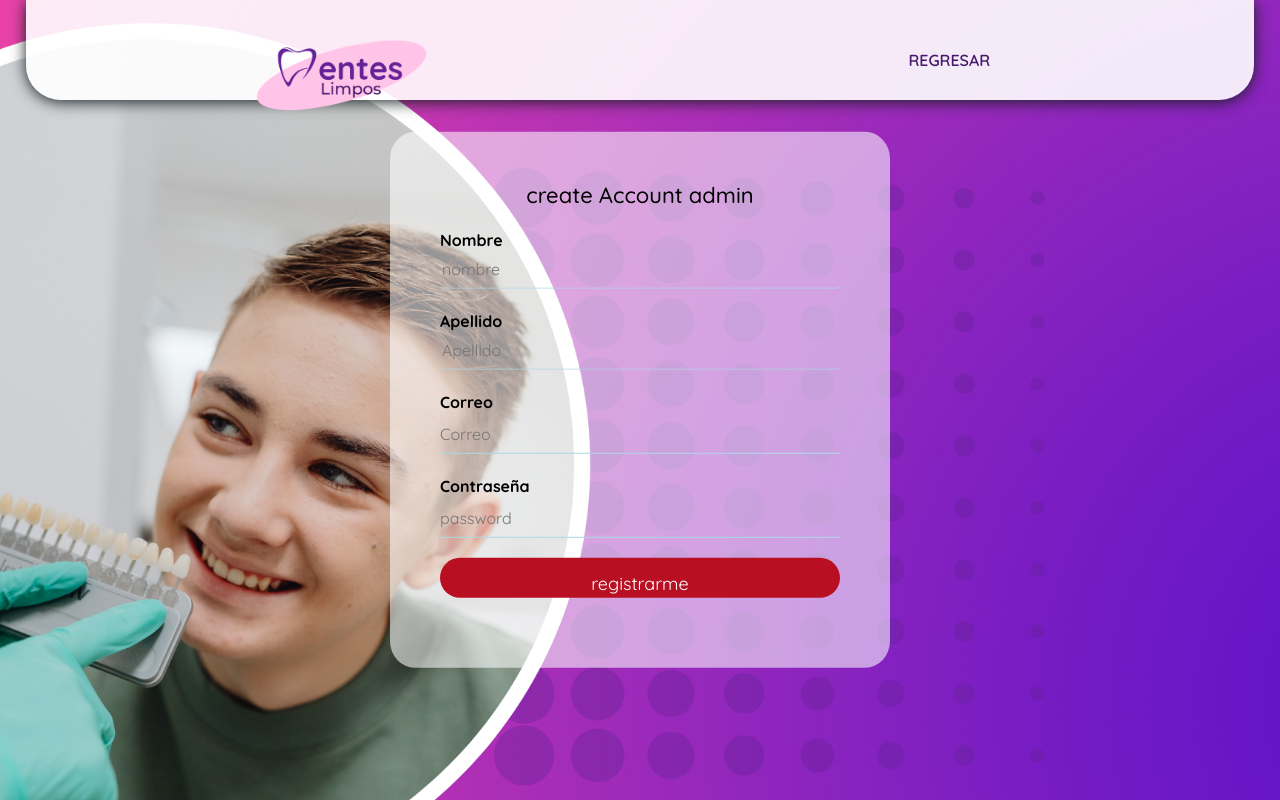
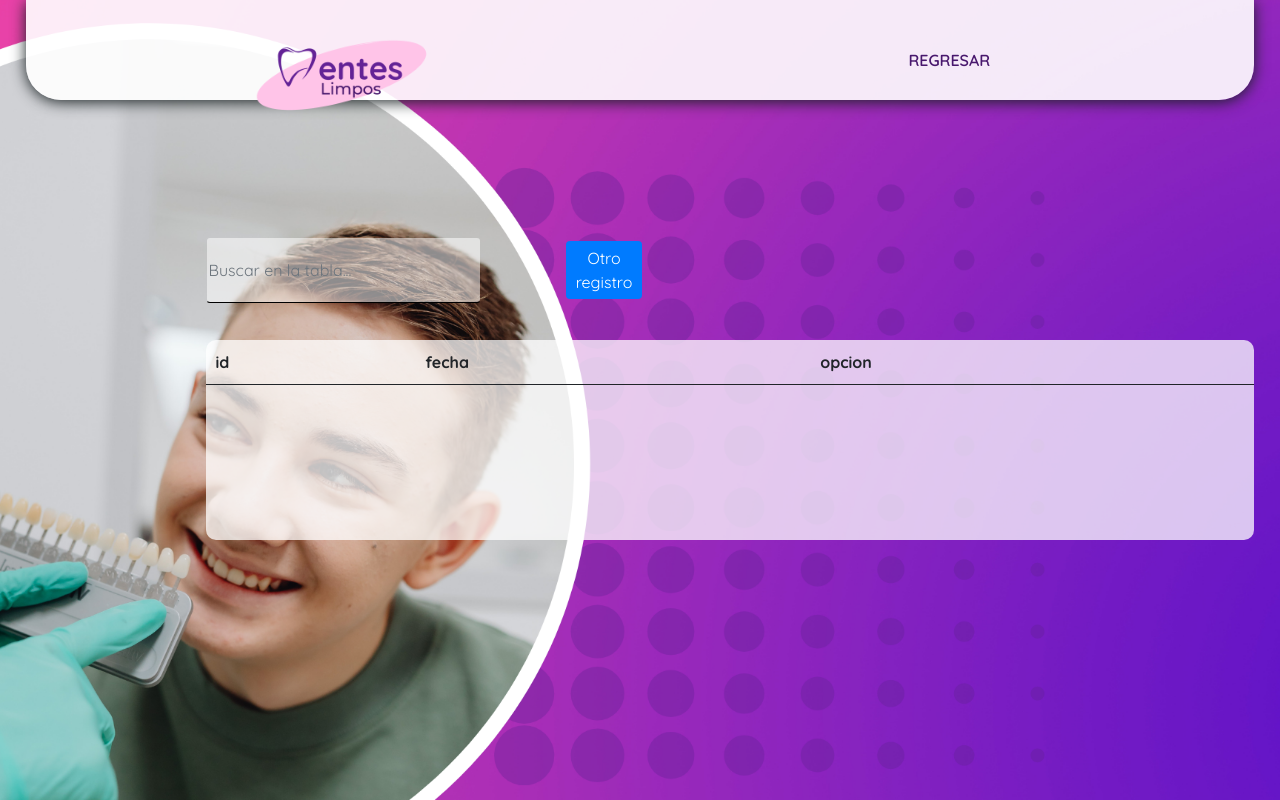
Before and after one commit to winsignares/AMHP, a Flask app: page /fronted/indexregistroadmin in a window 1280 px wide. Run offline with Flask 3, Linux system fonts and the light colour scheme; lists and menus that the app fills with data are empty; some libraries are stand-ins or nearby versions.

Commit message:
se hace tipo modal el registro admin

```diff
--- a/src/config/static/css/citas.css
+++ b/src/config/static/css/citas.css
@@ -31,6 +31,8 @@ label {
 
 
 input[type="text"],
+input[type="password"],
+input[type="Email"],
 input[type="number"],
 select,
 textarea {
--- a/src/config/static/css/style2.css
+++ b/src/config/static/css/style2.css
@@ -875,6 +875,11 @@ body {
     max-width: 1400px;
     margin-left: 180px
 }
+.tabla_de_registro_admin {
+    margin-top: 100px;
+    max-width: 1400px;
+    margin-left: 180px
+}
 
 .mb-3 {
     margin-bottom: 1rem !important;
@@ -891,11 +896,17 @@ body {
     margin-top: 20px;
   }
 
-  .tabla_de_mi_cita {
+.tabla_de_mi_cita {
     margin-top: 100px;
     max-width: 1400px;
     margin-left: 180px;
   }
+  .tabla_de_registro_admin {
+    margin-top: 100px;
+    max-width: 1400px;
+    margin-left: 180px;
+  }
+
 
   .mb-3 {
     margin-bottom: 1rem !important;
--- /dev/null
+++ b/src/config/static/js/binj/funcion_modal_registroadmin.js
@@ -0,0 +1,20 @@
+
+//este es para abrir el modal de registro admin
+var modal_regsitro = document.getElementById("myModal_regritoadmin");
+
+
+// Obtener el botón que abre el modal
+var btn_regsitro = document.getElementById("myBtn_modal_registro_adin");
+
+
+// Cuando el usuario haga clic en el botón, abrir el modal
+btn_regsitro.onclick = function () {
+  modal_regsitro.style.display = "block";
+}
+
+// Cuando el usuario haga clic fuera del modal, cerrarlo
+window.onclick = function (event) {
+  if (event.target == modal_regsitro) {
+    modal_regsitro.style.display = "none";
+  }
+}
--- a/src/config/templates/main/registro_admin.html
+++ b/src/config/templates/main/registro_admin.html
@@ -13,8 +13,35 @@
     <meta charset="utf-8">
     <title>login</title>
     </head>
-    <div class="login-box">
-        <h1 class="create">create Account admin</h1>
+    <div class="contenedor_de_la_tabla">
+        <div class="tabla_de_registro_admin">
+          <div class="d-flex mb-3">
+          <input type="text" id="buscadorcitasadmin" onkeyup="buscadordecitas()" class="form-control mr-2" placeholder="Buscar en la tabla...">
+          <button id="myBtn_modal_registro_adin" class="btn btn-primary2" type="button">Otro registro</button>
+
+      </div>
+    <div class="table-responsive_registro_admin">
+        <table class="table">
+          <thead>
+            <tr>
+              <th scope="col">id</th>
+              <th scope="col">fecha</th>
+              <th scope="col">opcion</th>
+            </tr>
+          </thead>
+          <br>
+          <tbody id="tabla_fecha_disponible">
+            <tr>
+
+            </tr>
+          </tbody>
+        </table>
+      </div>
+
+
+      <div id="myModal_regritoadmin" class="modal_tabla_admin">
+        <div class="modal-content">
+
             <!-- NAME INPUT -->
             <label for="Fullname">Nombre</label>
             <input id="nombre_admin" type="text" placeholder="nombre" name="nombre">
@@ -29,6 +56,13 @@
             <input id="conrasena_admin" type="password" placeholder="password" name="password">
             <input onclick="registro_admin()" type="submit" value="registrarme">
         </div>
+      </div>
+
+
+
+
 </body>
 <script src="{{url_for('static', filename='js/binj/admin/login.js')}}"></script>
+<script src="{{url_for('static', filename='js/binj/funcion_modal_registroadmin.js')}}"></script>
+
 {% endblock %}
```
Also changed, not shown: src/config/static/js/binj/funcion_modal.js (line endings or trailing spaces). Lines whose indentation alone changed are shown as unchanged.
